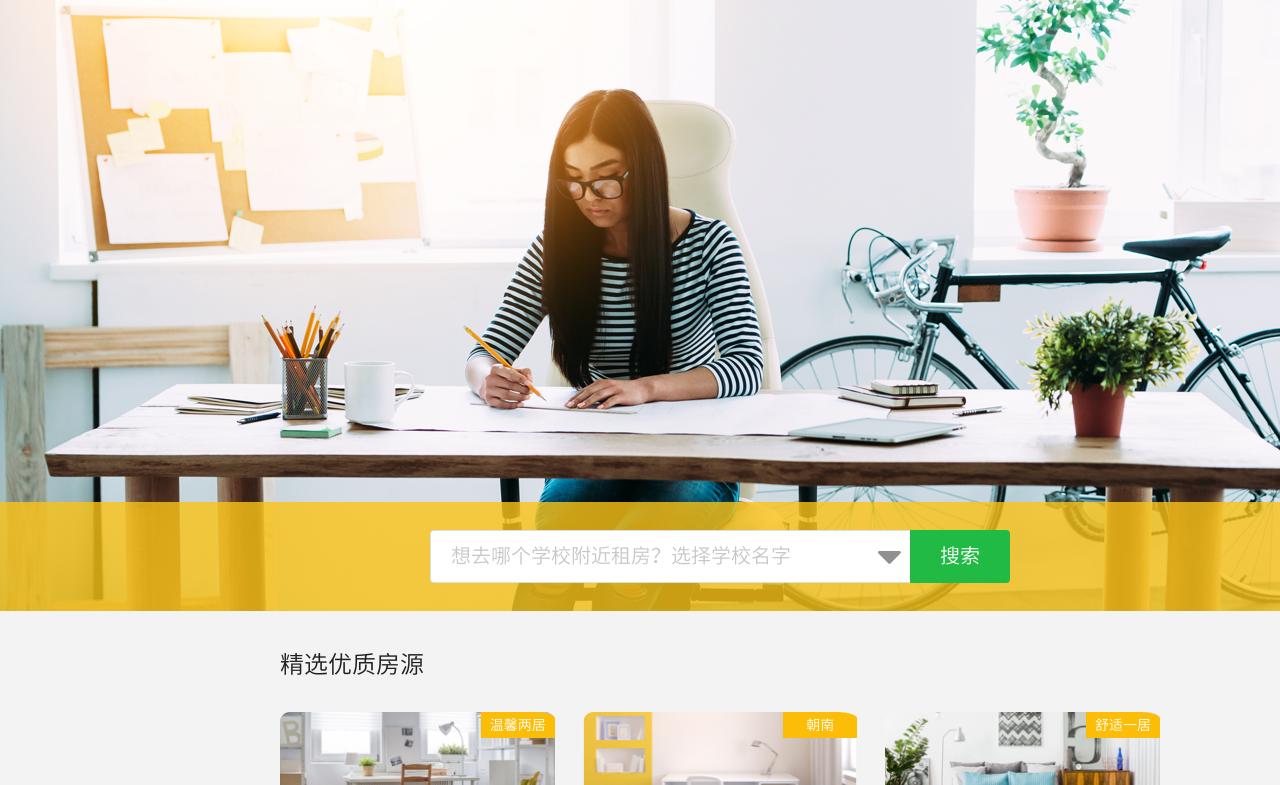
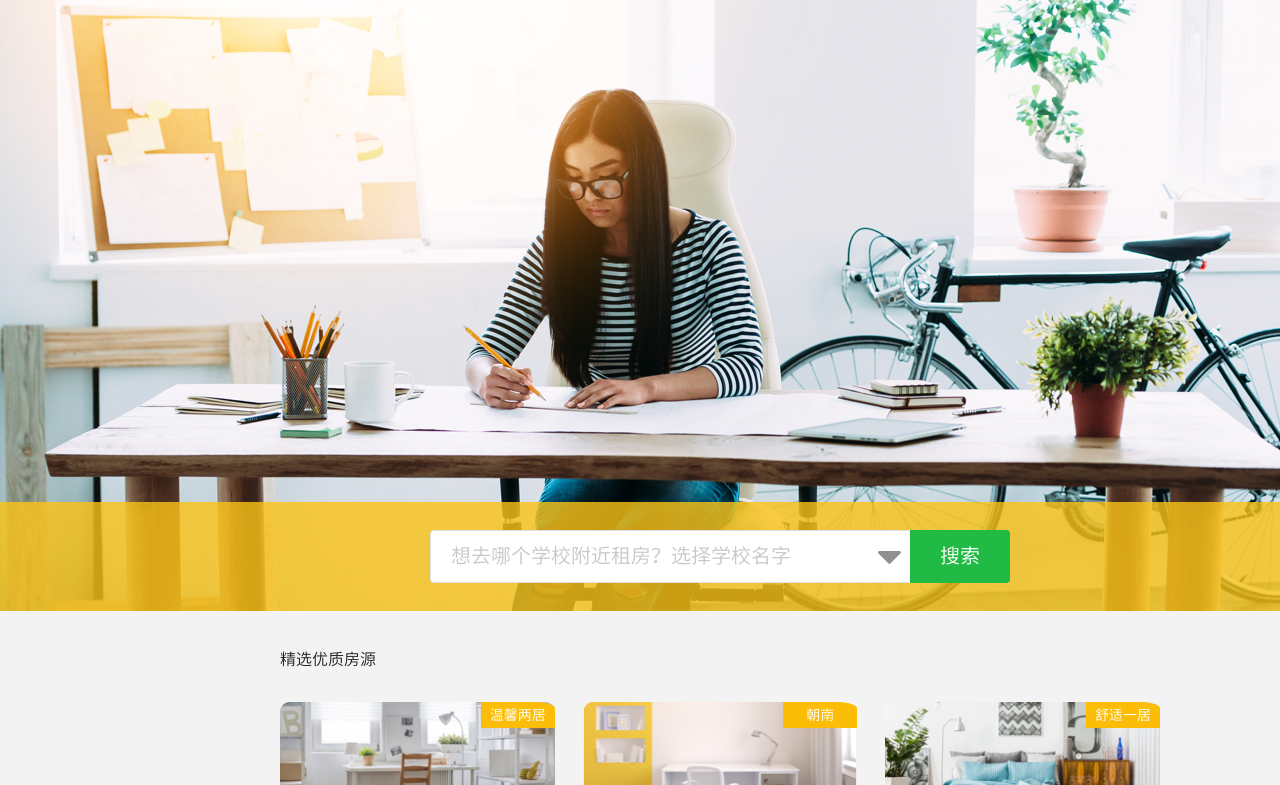
Before and after one commit to DishKun/teamwork, a plain HTML site: page index.html in a window 1280 px wide. Shown: the part 78-863 px from the top of the page. Drawn offline with Linux system fonts and the light colour scheme.

Commit message:
Update custom.css

```diff
--- a/css/custom.css
+++ b/css/custom.css
@@ -30,7 +30,7 @@ body{
 /*导航栏右侧文字*/
 h2{
 
-  font-size: 196px;
+  font-size: 16px !important;
 }
 /*导航栏右侧按钮*/
 #menu-button{
```
